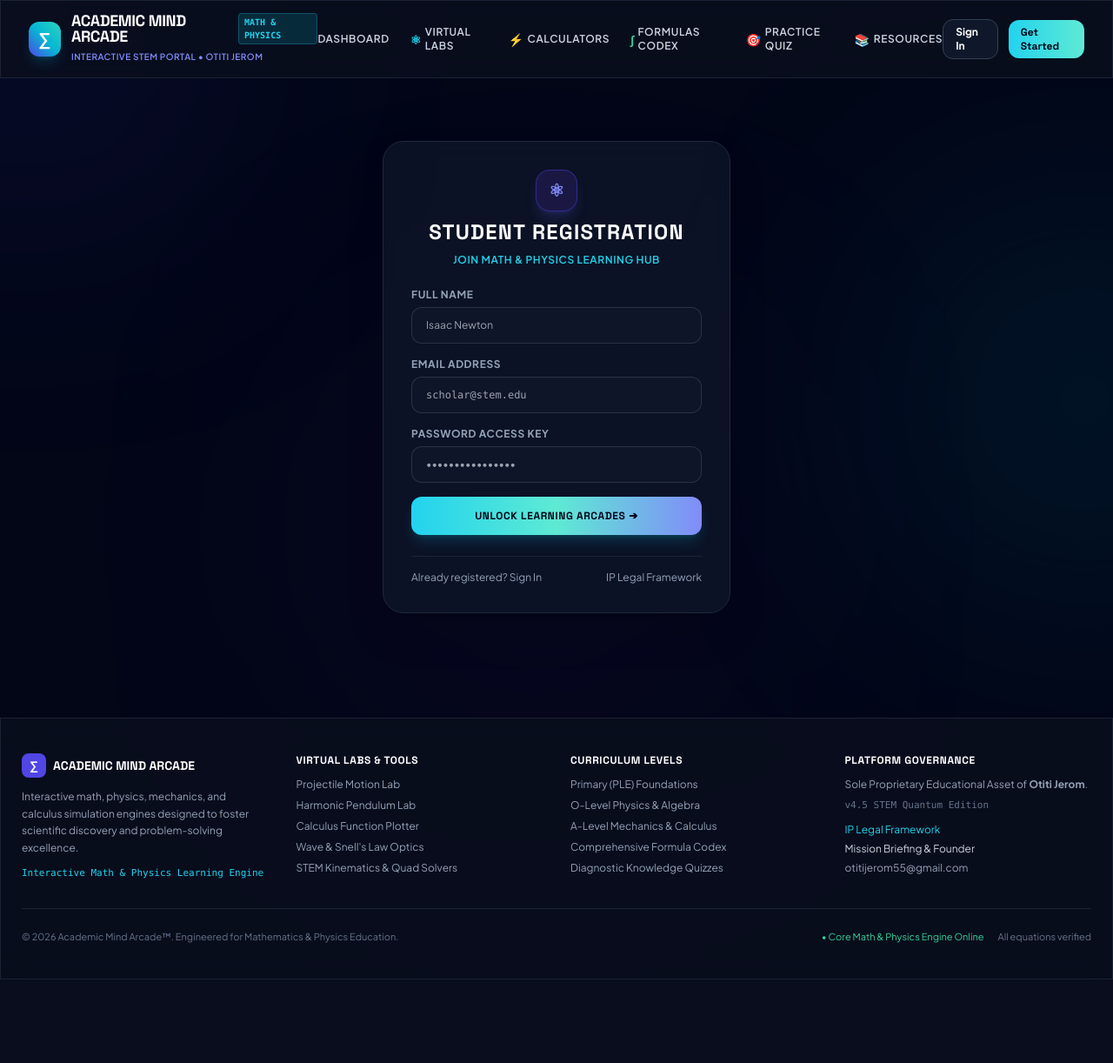
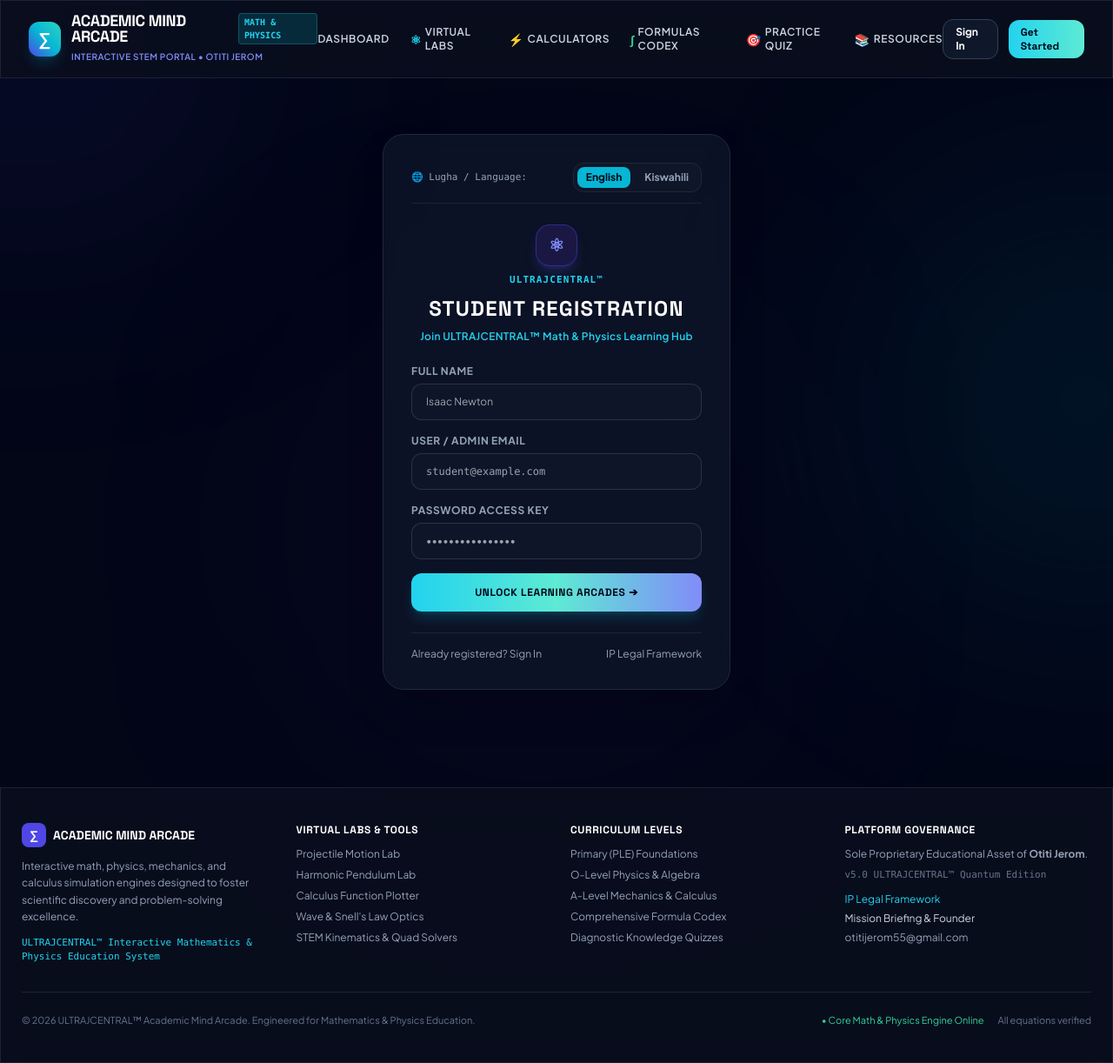
Before and after one commit to otitijerom55-arch/academic-mind-arcade, a Flask app: page /register in a window 1280 px wide. Shown: the whole page at 87% size. Before the commit the page ends 1126 px from the top, so only its background shows below. Run offline with Flask 3, Linux system fonts and the light colour scheme; some libraries are stand-ins or nearby versions.

Commit message:
Reinforce ULTRAJCENTRAL trademark and English/Kiswahili bilingual authentication
Co-authored-by: arena-agent <297053741+arena-agent@users.noreply.github.com>

```diff
--- a/app.py
+++ b/app.py
@@ -13,7 +13,7 @@ from flask_login import (
 from werkzeug.security import generate_password_hash, check_password_hash
 
 app = Flask(__name__)
-app.secret_key = os.environ.get('SECRET_KEY', 'ama-ultra-futuristic-key-2026-jerom')
+app.secret_key = os.environ.get('SECRET_KEY', 'ama-ultra-futuristic-key-2026-jerom-ultrajcentral')
 
 # Database Configuration (Supports Render/Railway Postgres or local SQLite fallback)
 db_url = os.environ.get('DATABASE_URL', 'sqlite:///arcade.db')
@@ -29,17 +29,73 @@ login_manager.login_view = 'login'
 
 # Global Ownership Metadata & Protected Admin Credentials
 PLATFORM_META = {
-    "brand_name": "Academic Mind Arcade™",
-    "subtitle": "Interactive Math & Physics Learning Engine",
+    "trademark": "ULTRAJCENTRAL™",
+    "brand_name": "ULTRAJCENTRAL™ Academic Mind Arcade",
+    "short_brand": "ULTRAJCENTRAL™",
+    "subtitle": "ULTRAJCENTRAL™ Interactive Mathematics & Physics Education System",
     "owner_name": "Otiti Jerom",
     "owner_email": "otitijerom55@gmail.com",
     "copyright_year": "2026",
-    "version": "v4.5 STEM Quantum Edition"
+    "version": "v5.0 ULTRAJCENTRAL™ Quantum Edition"
 }
 
 ADMIN_CREDENTIALS = {
     "email": "otitijerom55@gmail.com",
     "password": "Ultramaxjdistro-24-2009"
+}
+
+# Bilingual UI Translation Dictionaries (English & Kiswahili)
+TRANSLATIONS = {
+    "en": {
+        "portal_title": "STUDENT PORTAL",
+        "portal_subtitle": "ULTRAJCENTRAL™ Academic Mind Arcade Gateway",
+        "email_label": "User / Admin Email",
+        "email_placeholder": "student@example.com",
+        "password_label": "Password Access Key",
+        "password_placeholder": "••••••••••••••••",
+        "login_button": "Authorize Session ➔",
+        "create_account": "Create Student Account",
+        "about_system": "About System & ULTRAJCENTRAL™",
+        "switch_lang": "Badili lugha kuwa Kiswahili",
+        "lang_name": "English",
+        "invalid_credentials": "Invalid security credentials provided. Please re-enter your email and password.",
+        "admin_welcome": "Welcome back, Founder Otiti Jerom. ULTRAJCENTRAL™ Full System Control Active.",
+        "user_welcome": "Welcome back to ULTRAJCENTRAL™, {name}!",
+        "reg_title": "STUDENT REGISTRATION",
+        "reg_subtitle": "Join ULTRAJCENTRAL™ Math & Physics Learning Hub",
+        "name_label": "Full Name",
+        "name_placeholder": "Isaac Newton",
+        "reg_button": "Unlock Learning Arcades ➔",
+        "already_registered": "Already registered? Sign In",
+        "session_ended": "Session successfully terminated.",
+        "account_exists": "Account with this email already exists. Please log in.",
+        "reg_success": "Registration Verified! Welcome to ULTRAJCENTRAL™ Math & Physics Hub."
+    },
+    "sw": {
+        "portal_title": "TOVUTI YA WANAFUNZI",
+        "portal_subtitle": "Lango la Masomo ya Hisabati na Fizikia la ULTRAJCENTRAL™",
+        "email_label": "Barua Pepe ya Mtumiaji / Msimamizi",
+        "email_placeholder": "mwanafunzi@example.com",
+        "password_label": "Nenosiri la Kuingilia",
+        "password_placeholder": "••••••••••••••••",
+        "login_button": "Thibitisha na Ingia ➔",
+        "create_account": "Fungua Akaunti ya Mwanafunzi",
+        "about_system": "Kuhusu Mfumo na ULTRAJCENTRAL™",
+        "switch_lang": "Switch language to English",
+        "lang_name": "Kiswahili",
+        "invalid_credentials": "Kitambulisho si sahihi. Tafadhali thibitisha barua pepe na nenosiri lako.",
+        "admin_welcome": "Karibu tena, Mwanzilishi Otiti Jerom. Udhibiti Kamili wa Mfumo wa ULTRAJCENTRAL™ Umewashwa.",
+        "user_welcome": "Karibu tena kwenye ULTRAJCENTRAL™, {name}!",
+        "reg_title": "USAJILI WA MWANAFUNZI",
+        "reg_subtitle": "Jiunge na Lango la Sayansi ya Hisabati na Fizikia la ULTRAJCENTRAL™",
+        "name_label": "Jina Kamili",
+        "name_placeholder": "Isaac Newton",
+        "reg_button": "Fungua Milango ya Masomo ➔",
+        "already_registered": "Je, una akaunti tayari? Ingia hapa",
+        "session_ended": "Kipindi kimefungwa kwa ufanisi.",
+        "account_exists": "Akaunti yenye barua pepe hii tayari ipo. Tafadhali ingia.",
+        "reg_success": "Usajili Umethibitishwa! Karibu kwenye Jukwaa la ULTRAJCENTRAL™."
+    }
 }
 
 # Database Models
@@ -73,25 +129,39 @@ class QuizAttempt(db.Model):
 
 @login_manager.user_loader
 def load_user(user_id):
-    return User.query.get(int(user_id))
+    return db.session.get(User, int(user_id))
 
 @app.context_processor
 def inject_global_data():
+    current_lang = session.get('lang', 'en')
+    if current_lang not in ('en', 'sw'):
+        current_lang = 'en'
+    t = TRANSLATIONS[current_lang]
     return dict(
         meta=PLATFORM_META,
         is_admin=current_user.is_authenticated and current_user.is_admin,
         user=current_user.email if current_user.is_authenticated else None,
-        user_obj=current_user if current_user.is_authenticated else None
+        user_obj=current_user if current_user.is_authenticated else None,
+        current_lang=current_lang,
+        t=t
     )
 
 def admin_required(f):
     @wraps(f)
     def decorated_function(*args, **kwargs):
         if not current_user.is_authenticated or not current_user.is_admin:
-            flash("Security Restriction: Founder/Admin clearance required.", "error")
+            flash("Security Restriction: ULTRAJCENTRAL™ Founder/Admin clearance required.", "error")
             return redirect(url_for('login'))
         return f(*args, **kwargs)
     return decorated_function
+
+# Language Switcher Route
+@app.route('/set-language/<lang>')
+def set_language(lang):
+    if lang in ('en', 'sw'):
+        session['lang'] = lang
+    next_url = request.args.get('next') or request.referrer or url_for('login')
+    return redirect(next_url)
 
 # Routes
 @app.route('/')
@@ -169,6 +239,13 @@ def record_quiz():
 
 @app.route('/login', methods=['GET', 'POST'])
 def login():
+    lang_param = request.args.get('lang')
+    if lang_param in ('en', 'sw'):
+        session['lang'] = lang_param
+
+    current_lang = session.get('lang', 'en')
+    t = TRANSLATIONS.get(current_lang, TRANSLATIONS['en'])
+
     if request.method == 'POST':
         email = request.form.get('email', '').strip()
         password = request.form.get('password', '').strip()
@@ -180,27 +257,34 @@ def login():
             if not user:
                 user = User(
                     email=email,
-                    name="Otiti Jerom (Founder)",
+                    name="Otiti Jerom (ULTRAJCENTRAL Founder)",
                     password_hash=generate_password_hash(password),
                     is_admin=True
                 )
                 db.session.add(user)
                 db.session.commit()
             login_user(user)
-            flash("Welcome back, Founder Otiti Jerom. Full System Control Active.", "success")
+            flash(t['admin_welcome'], "success")
             return redirect(url_for('admin_dashboard'))
 
         elif user and check_password_hash(user.password_hash, password):
             login_user(user)
-            flash(f"Welcome back to Academic Mind Arcade, {user.name}!", "info")
+            flash(t['user_welcome'].format(name=user.name), "info")
             return redirect(url_for('dashboard'))
         else:
-            flash("Invalid security credentials provided. Please re-enter your email and password.", "error")
+            flash(t['invalid_credentials'], "error")
 
     return render_template('login.html')
 
 @app.route('/register', methods=['GET', 'POST'])
 def register():
+    lang_param = request.args.get('lang')
+    if lang_param in ('en', 'sw'):
+        session['lang'] = lang_param
+
+    current_lang = session.get('lang', 'en')
+    t = TRANSLATIONS.get(current_lang, TRANSLATIONS['en'])
+
     if request.method == 'POST':
         email = request.form.get('email', '').strip()
         name = request.form.get('name', 'Student').strip()
@@ -208,7 +292,7 @@ def register():
 
         existing_user = User.query.filter_by(email=email).first()
         if existing_user:
-            flash("Account with this email already exists. Please log in.", "error")
+            flash(t['account_exists'], "error")
             return redirect(url_for('login'))
 
         is_admin = (email == ADMIN_CREDENTIALS['email'])
@@ -222,15 +306,17 @@ def register():
         db.session.commit()
         login_user(new_user)
 
-        flash("Registration Verified! Welcome to Academic Mind Arcade Math & Physics Hub.", "success")
+        flash(t['reg_success'], "success")
         return redirect(url_for('dashboard'))
     return render_template('register.html')
 
 @app.route('/logout')
 @login_required
 def logout():
+    current_lang = session.get('lang', 'en')
+    t = TRANSLATIONS.get(current_lang, TRANSLATIONS['en'])
     logout_user()
-    flash("Session successfully terminated.", "info")
+    flash(t['session_ended'], "info")
     return redirect(url_for('dashboard'))
 
 @app.route('/admin-control', methods=['GET', 'POST'])
@@ -250,14 +336,14 @@ def admin_dashboard():
             level=level,
             title=title,
             category_badge=category_badge,
-            doc_name=doc_name or "Official_Module_Resource.pdf",
+            doc_name=doc_name or "ULTRAJCENTRAL_Module_Resource.pdf",
             video_url=video_url,
             description=description
         )
         db.session.add(new_resource)
         db.session.commit()
 
-        flash(f"Resource '{title}' deployed to live curriculum successfully.", "success")
+        flash(f"ULTRAJCENTRAL™ Module '{title}' deployed to live curriculum successfully.", "success")
         return redirect(url_for('admin_dashboard'))
 
     resources = Resource.query.all()
@@ -273,10 +359,13 @@ def admin_dashboard():
 @app.route('/admin/delete-resource/<int:resource_id>', methods=['POST'])
 @admin_required
 def delete_resource(resource_id):
-    res = Resource.query.get_or_404(resource_id)
+    res = db.session.get(Resource, resource_id)
+    if not res:
+        flash("Resource not found.", "error")
+        return redirect(url_for('admin_dashboard'))
     db.session.delete(res)
     db.session.commit()
-    flash(f"Module '{res.title}' was removed.", "info")
+    flash(f"ULTRAJCENTRAL™ Module '{res.title}' was removed.", "info")
     return redirect(url_for('admin_dashboard'))
 
 @app.route('/intellectual-property')
@@ -289,9 +378,8 @@ def about():
 
 # Automatically Seed Initial Resources on First Launch
 def seed_default_resources():
-    # If table is empty or has old generic seeds, refresh with rich math & physics curriculum
     if Resource.query.count() <= 3:
-        Resource.query.delete() # refresh cleanly
+        Resource.query.delete()
         defaults = [
             # Physics - O-Level
             Resource(
@@ -299,7 +387,7 @@ def seed_default_resources():
                 level="O-Level (Secondary)",
                 category_badge="Classical Mechanics",
                 title="Newtonian Mechanics, Kinematics & Momentum",
-                doc_name="OLevel_Mechanics_and_Motion_Manual.pdf",
+                doc_name="ULTRAJCENTRAL_OLevel_Mechanics_and_Motion_Manual.pdf",
                 video_url="https://www.youtube.com/embed/b1t41Q3xRM8",
                 description="Comprehensive investigation of velocity, acceleration, Newton's three laws of motion, free body diagrams, and momentum conservation."
             ),
@@ -309,7 +397,7 @@ def seed_default_resources():
                 level="A-Level (Upper Secondary)",
                 category_badge="Electromagnetism",
                 title="Electromagnetic Fields, Induction & Maxwell's Equations",
-                doc_name="ALevel_Electrodynamics_and_Flux.pdf",
+                doc_name="ULTRAJCENTRAL_ALevel_Electrodynamics_and_Flux.pdf",
                 video_url="https://www.youtube.com/embed/geTtl_4fP8M",
                 description="Faraday's Law of induction, Lenz's Law, magnetic field flux density, Lorentz force equations, and oscillatory RLC alternating circuits."
             ),
@@ -319,7 +407,7 @@ def seed_default_resources():
                 level="A-Level (Upper Secondary)",
                 category_badge="Calculus & Analysis",
                 title="Differential & Integral Calculus with Applications",
-                doc_name="ALevel_Pure_Calculus_Proofs.pdf",
+                doc_name="ULTRAJCENTRAL_ALevel_Pure_Calculus_Proofs.pdf",
                 video_url="https://www.youtube.com/embed/WUvTyaaNkzM",
                 description="Derivatives from first principles, chain rule, integration by parts, partial fractions, and differential equations in physical systems."
             ),
@@ -329,7 +417,7 @@ def seed_default_resources():
                 level="O-Level (Secondary)",
                 category_badge="Algebra & Geometry",
                 title="Quadratic Functions, Coordinate Geometry & Trigonometry",
-                doc_name="OLevel_Algebra_Trig_Handbook.pdf",
+                doc_name="ULTRAJCENTRAL_OLevel_Algebra_Trig_Handbook.pdf",
                 video_url="https://www.youtube.com/embed/m72bXvXz1Zc",
                 description="Parabolas, vertex form, quadratic formulas, trigonometric identities (sine, cosine, tangent rules), and coordinate geometry proofs."
             ),
@@ -339,7 +427,7 @@ def seed_default_resources():
                 level="A-Level (Upper Secondary)",
                 category_badge="Waves & Optics",
                 title="Wave Interference, Diffraction & Quantum Duality",
-                doc_name="ALevel_Wave_Optics_and_Photons.pdf",
+                doc_name="ULTRAJCENTRAL_ALevel_Wave_Optics_and_Photons.pdf",
                 video_url="https://www.youtube.com/embed/Iuv6hY6zsd0",
                 description="Young's double slit interference, diffraction gratings, standing waves, refractive indices, and introductory Planck-Einstein photon energy."
             ),
@@ -349,7 +437,7 @@ def seed_default_resources():
                 level="Primary (PLE)",
                 category_badge="Foundational Math",
                 title="Arithmetic Mastery, Fractions & Geometric Spatial Reasoning",
-                doc_name="PLE_Foundational_Math_2026.pdf",
+                doc_name="ULTRAJCENTRAL_PLE_Foundational_Math_2026.pdf",
                 video_url="https://www.youtube.com/embed/N-7K84_Z5fE",
                 description="Primary curriculum mastery: prime factorizations, percentages, ratios, area and perimeter calculations, and foundational scientific logic."
             ),
@@ -359,7 +447,7 @@ def seed_default_resources():
                 level="Primary (PLE)",
                 category_badge="Introductory Physics",
                 title="Simple Machines, Forces & States of Matter",
-                doc_name="PLE_Elementary_Physics_Guide.pdf",
+                doc_name="ULTRAJCENTRAL_PLE_Elementary_Physics_Guide.pdf",
                 video_url="https://www.youtube.com/embed/fvOma4i-hDA",
                 description="Exploration of levers, pulleys, inclined planes, gravity, friction, and heat expansion principles designed for emerging young scientists."
             ),
@@ -369,7 +457,7 @@ def seed_default_resources():
                 level="A-Level (Upper Secondary)",
                 category_badge="Linear Algebra",
                 title="Vectors in 3D Space & Matrix Transformations",
-                doc_name="ALevel_Vector_Spaces_and_Matrices.pdf",
+                doc_name="ULTRAJCENTRAL_ALevel_Vector_Spaces_and_Matrices.pdf",
                 video_url="https://www.youtube.com/embed/k7RM-ot2NWY",
                 description="Dot products, cross products, planes in 3D Euclidean space, determinant calculations, and eigenvalues in mechanical transformations."
             )
--- a/templates/register.html
+++ b/templates/register.html
@@ -1,40 +1,57 @@
 {% extends "layout.html" %}
-{% block title %}Create Student Account | {{ meta.brand_name }}{% endblock %}
+{% block title %}{{ t.reg_title }} | {{ meta.brand_name }}{% endblock %}
 
 {% block content %}
-<main class="max-w-md mx-auto px-4 sm:px-6 py-14">
+<main class="max-w-md mx-auto px-4 sm:px-6 py-12">
     <div class="cyber-card rounded-3xl p-8 border border-slate-800 shadow-2xl relative z-10 space-y-6">
+
+        <!-- Language Switcher Bar on Register -->
+        <div class="flex items-center justify-between pb-3 border-b border-slate-800/80 text-xs">
+            <span class="text-slate-400 font-mono text-[11px]">🌐 Lugha / Language:</span>
+            <div class="flex items-center space-x-1.5 bg-slate-900/90 p-1 rounded-xl border border-slate-800">
+                <a href="/set-language/en?next={{ request.path }}" class="px-2.5 py-1 rounded-lg font-bold text-xs transition {% if current_lang == 'en' %}bg-cyan-500 text-slate-950 shadow-sm{% else %}text-slate-400 hover:text-white{% endif %}">
+                    English
+                </a>
+                <a href="/set-language/sw?next={{ request.path }}" class="px-2.5 py-1 rounded-lg font-bold text-xs transition {% if current_lang == 'sw' %}bg-cyan-500 text-slate-950 shadow-sm{% else %}text-slate-400 hover:text-white{% endif %}">
+                    Kiswahili
+                </a>
+            </div>
+        </div>
+
         <div class="text-center space-y-2">
             <div class="w-12 h-12 rounded-2xl bg-indigo-950/80 border border-indigo-800/80 text-indigo-400 mx-auto flex items-center justify-center font-bold text-xl font-cyber shadow-lg shadow-indigo-500/20">
                 ⚛
             </div>
-            <h1 class="text-2xl font-black text-white tracking-wider font-cyber">STUDENT REGISTRATION</h1>
-            <p class="text-xs font-semibold text-cyan-400 uppercase tracking-wider">Join Math & Physics Learning Hub</p>
+            <div class="text-[11px] font-extrabold text-cyan-400 uppercase tracking-widest font-mono">
+                {{ meta.trademark }}
+            </div>
+            <h1 class="text-2xl font-black text-white tracking-wider font-cyber">{{ t.reg_title }}</h1>
+            <p class="text-xs font-semibold text-cyan-400 tracking-wide">{{ t.reg_subtitle }}</p>
         </div>
 
         <form action="/register" method="POST" class="space-y-4 text-xs">
             <div>
-                <label class="block font-bold uppercase tracking-wider text-slate-400 mb-1.5">Full Name</label>
-                <input type="text" name="name" required placeholder="Isaac Newton" class="w-full cyber-input text-white rounded-xl px-4 py-3">
+                <label class="block font-bold uppercase tracking-wider text-slate-400 mb-1.5">{{ t.name_label }}</label>
+                <input type="text" name="name" required placeholder="{{ t.name_placeholder }}" class="w-full cyber-input text-white rounded-xl px-4 py-3">
             </div>
 
             <div>
-                <label class="block font-bold uppercase tracking-wider text-slate-400 mb-1.5">Email Address</label>
-                <input type="email" name="email" required placeholder="scholar@stem.edu" class="w-full cyber-input text-white rounded-xl px-4 py-3 font-mono">
+                <label class="block font-bold uppercase tracking-wider text-slate-400 mb-1.5">{{ t.email_label }}</label>
+                <input type="email" name="email" required placeholder="{{ t.email_placeholder }}" class="w-full cyber-input text-white rounded-xl px-4 py-3 font-mono">
             </div>
 
             <div>
-                <label class="block font-bold uppercase tracking-wider text-slate-400 mb-1.5">Password Access Key</label>
-                <input type="password" name="password" required placeholder="••••••••••••••••" class="w-full cyber-input text-white rounded-xl px-4 py-3">
+                <label class="block font-bold uppercase tracking-wider text-slate-400 mb-1.5">{{ t.password_label }}</label>
+                <input type="password" name="password" required placeholder="{{ t.password_placeholder }}" class="w-full cyber-input text-white rounded-xl px-4 py-3">
             </div>
 
             <button type="submit" class="w-full py-3.5 bg-gradient-to-r from-cyan-400 via-teal-300 to-indigo-400 text-slate-950 font-black tracking-wider uppercase rounded-xl hover:opacity-90 transition font-cyber shadow-lg shadow-cyan-500/20 text-xs">
-                Unlock Learning Arcades ➔
+                {{ t.reg_button }}
             </button>
         </form>
 
         <div class="pt-4 border-t border-slate-800/80 text-center flex justify-between items-center text-xs text-slate-400">
-            <a href="/login" class="hover:text-cyan-400 transition">Already registered? Sign In</a>
+            <a href="/login" class="hover:text-cyan-400 transition">{{ t.already_registered }}</a>
             <a href="/intellectual-property" class="hover:text-indigo-400 transition">IP Legal Framework</a>
         </div>
     </div>
```
Also changed, not shown: templates/login.html (+28 -11 lines).
